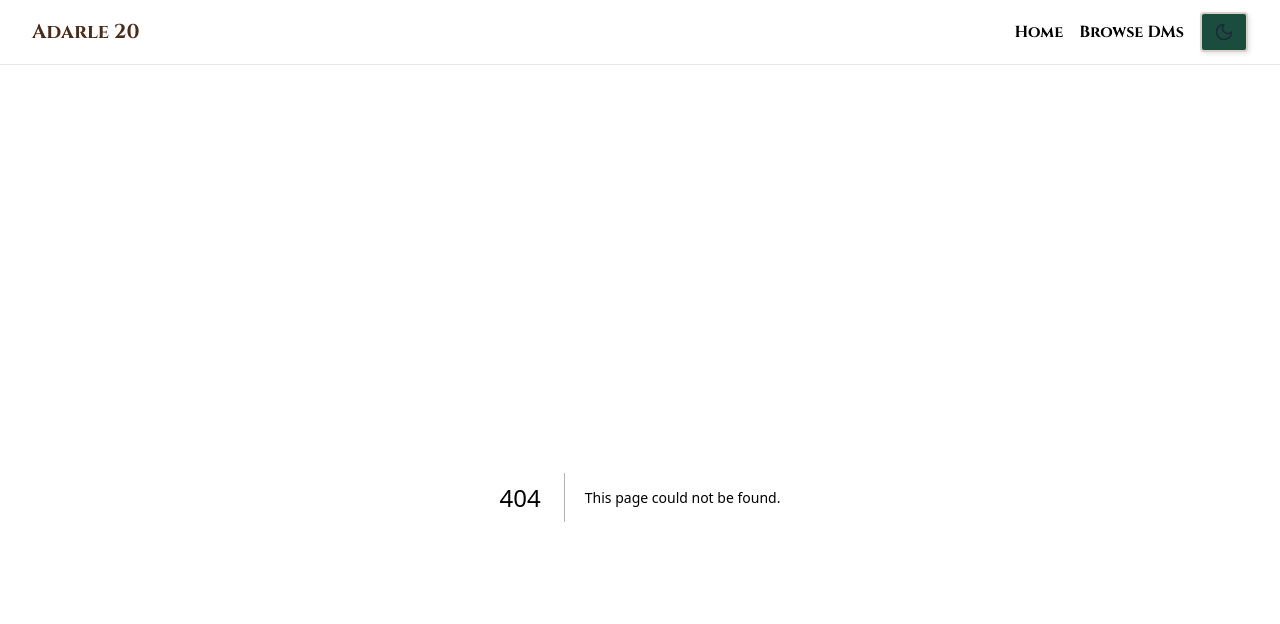
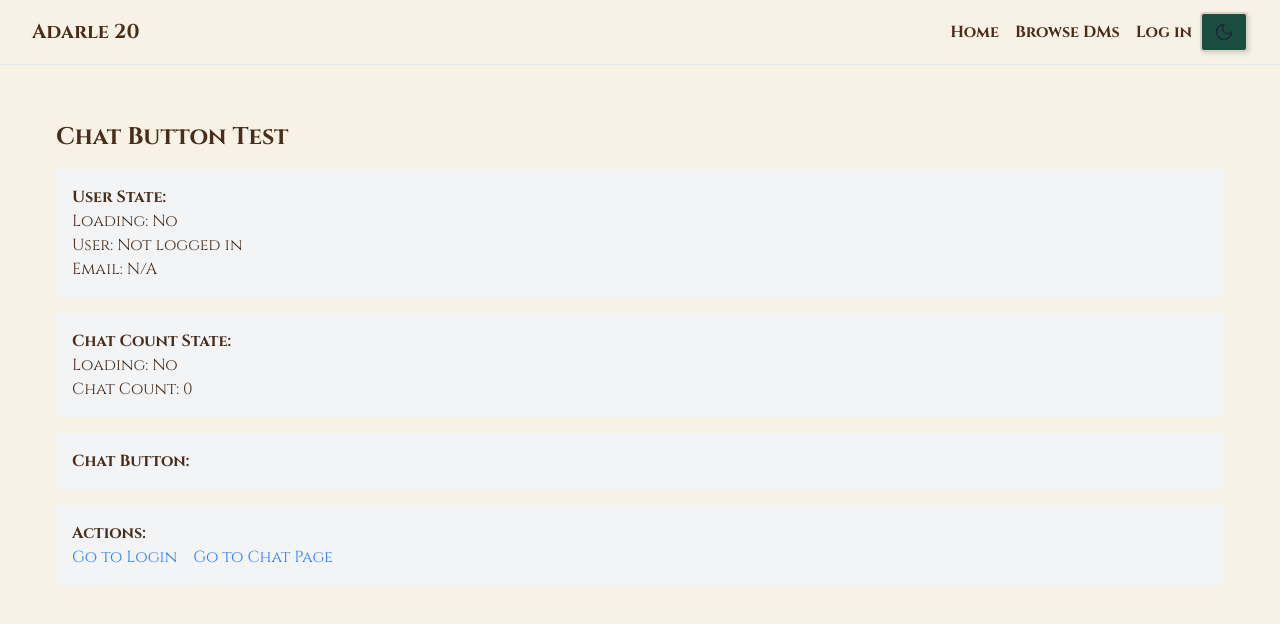
Before and after one commit to sidhantmathur/rpg-marketplace-strapi, a Next.js app: page /test-chat in a window 1280 px wide. Before the commit this address had no page. Shown: the top 624 px of the page. Built offline with nearby package versions, Linux system fonts and the light colour scheme; no server answers.

Commit message:
feat: add chat button to navbar with active chat count indicator

```diff
--- a/src/app/layout.tsx
+++ b/src/app/layout.tsx
@@ -1,8 +1,7 @@
 import type { Metadata } from "next";
 import { Geist, Geist_Mono } from "next/font/google";
 import "./globals.css";
-import ThemeToggle from "@/components/ThemeToggle";
-import Link from "next/link";
+import { Navbar } from "@/components/Navbar";
 import { Toaster } from "react-hot-toast";
 
 const geistSans = Geist({
@@ -59,32 +58,7 @@ export default function RootLayout({
             },
           }}
         />
-        <header className="border-b border-gray-200 dark:border-gray-700">
-          <div className="max-w-7xl mx-auto px-4 sm:px-6 lg:px-8">
-            <div className="flex justify-between items-center h-16">
-              <Link href="/" className="text-xl font-bold text-primary">
-                Adarle 20
-              </Link>
-              <div className="flex items-center gap-4">
-                <nav className="flex items-center gap-4">
-                  <Link
-                    href="/"
-                    className="text-ink hover:text-ink-light font-bold"
-                  >
-                    Home
-                  </Link>
-                  <Link
-                    href="/dms"
-                    className="text-ink hover:text-ink-light font-bold"
-                  >
-                    Browse DMs
-                  </Link>
-                </nav>
-                <ThemeToggle />
-              </div>
-            </div>
-          </div>
-        </header>
+        <Navbar />
         <main className="max-w-7xl mx-auto px-4 sm:px-6 lg:px-8 py-8">{children}</main>
       </body>
     </html>
--- a/src/app/page.tsx
+++ b/src/app/page.tsx
@@ -1,8 +1,6 @@
 "use client";
 
 import { useUser } from "@/hooks/useUser";
-import { SignOutButton } from "@/components/SignOutButton";
-import { ProfileButton } from "@/components/ProfileButton";
 import SessionSearch from "@/components/SessionSearch";
 import Link from "next/link";
 
@@ -13,18 +11,8 @@ export default function HomePage() {
 
   return (
     <main className="p-6 max-w-7xl mx-auto">
-      <div className="flex justify-between items-center mb-6">
+      <div className="mb-6">
         <h1 className="text-2xl font-bold text-primary">Adarle 20</h1>
-        {user ? (
-          <div className="flex gap-2">
-            <ProfileButton />
-            <SignOutButton />
-          </div>
-        ) : (
-          <Link href="/login" className="text-ink hover:text-ink-light">
-            Log in
-          </Link>
-        )}
       </div>
 
       {user ? (
--- /dev/null
+++ b/src/app/test-chat/page.tsx
@@ -0,0 +1,52 @@
+"use client";
+
+import { useUser } from "@/hooks/useUser";
+import { useChatCount } from "@/hooks/useChatCount";
+import { ChatButton } from "@/components/ChatButton";
+
+export default function TestChatPage() {
+  const { user, loading } = useUser();
+  const { chatCount, loading: chatCountLoading } = useChatCount();
+
+  return (
+    <div className="p-6">
+      <h1 className="text-2xl font-bold mb-4">Chat Button Test</h1>
+
+      <div className="space-y-4">
+        <div className="p-4 bg-gray-100 rounded">
+          <h2 className="font-bold">User State:</h2>
+          <p>Loading: {loading ? "Yes" : "No"}</p>
+          <p>User: {user ? "Logged in" : "Not logged in"}</p>
+          <p>Email: {user?.email || "N/A"}</p>
+        </div>
+
+        <div className="p-4 bg-gray-100 rounded">
+          <h2 className="font-bold">Chat Count State:</h2>
+          <p>Loading: {chatCountLoading ? "Yes" : "No"}</p>
+          <p>Chat Count: {chatCount}</p>
+        </div>
+
+        <div className="p-4 bg-gray-100 rounded">
+          <h2 className="font-bold">Chat Button:</h2>
+          <ChatButton />
+        </div>
+
+        <div className="p-4 bg-gray-100 rounded">
+          <h2 className="font-bold">Actions:</h2>
+          <a
+            href="/login"
+            className="text-blue-500 hover:underline mr-4"
+          >
+            Go to Login
+          </a>
+          <a
+            href="/chat"
+            className="text-blue-500 hover:underline"
+          >
+            Go to Chat Page
+          </a>
+        </div>
+      </div>
+    </div>
+  );
+}
--- /dev/null
+++ b/src/components/ChatButton.tsx
@@ -0,0 +1,62 @@
+"use client";
+
+import { useRouter } from "next/navigation";
+import { MessageCircle } from "lucide-react";
+import { useUser } from "@/hooks/useUser";
+import { useChatCount } from "@/hooks/useChatCount";
+
+interface ChatButtonProps {
+  className?: string;
+}
+
+export function ChatButton({ className = "" }: ChatButtonProps) {
+  const router = useRouter();
+  const { user, loading: userLoading } = useUser();
+  const { chatCount, loading: chatCountLoading } = useChatCount();
+
+  console.log("[ChatButton] Render state:", {
+    user: !!user,
+    userLoading,
+    chatCount,
+    chatCountLoading
+  });
+
+  const handleClick = () => {
+    console.log("[ChatButton] Navigating to chat page");
+    router.push("/chat");
+  };
+
+  if (userLoading || chatCountLoading) {
+    console.log("[ChatButton] Showing loading state");
+    return (
+      <button
+        disabled
+        className={`flex items-center gap-2 rounded-lg bg-gray-300 px-4 py-2 text-white cursor-not-allowed ${className}`}
+      >
+        <MessageCircle className="h-5 w-5" />
+        <span>Loading...</span>
+      </button>
+    );
+  }
+
+  if (!user) {
+    console.log("[ChatButton] No user, not rendering");
+    return null;
+  }
+
+  console.log("[ChatButton] Rendering chat button with count:", chatCount);
+  return (
+    <button
+      onClick={handleClick}
+      className={`flex items-center gap-2 rounded-lg bg-blue-500 px-4 py-2 text-white hover:bg-blue-600 relative ${className}`}
+    >
+      <MessageCircle className="h-5 w-5" />
+      <span>Chats</span>
+      {chatCount > 0 && (
+        <span className="absolute -top-2 -right-2 bg-red-500 text-white text-xs rounded-full h-5 w-5 flex items-center justify-center min-w-[20px]">
+          {chatCount > 99 ? "99+" : chatCount}
+        </span>
+      )}
+    </button>
+  );
+}
--- /dev/null
+++ b/src/components/Navbar.tsx
@@ -0,0 +1,66 @@
+"use client";
+
+import Link from "next/link";
+import { useUser } from "@/hooks/useUser";
+import { ProfileButton } from "@/components/ProfileButton";
+import { SignOutButton } from "@/components/SignOutButton";
+import { ChatButton } from "@/components/ChatButton";
+import ThemeToggle from "@/components/ThemeToggle";
+
+export function Navbar() {
+  const { user, loading } = useUser();
+
+  console.log("[Navbar] Render state:", {
+    user: !!user,
+    loading,
+    userEmail: user?.email
+  });
+
+  return (
+    <header className="border-b border-gray-200 dark:border-gray-700">
+      <div className="max-w-7xl mx-auto px-4 sm:px-6 lg:px-8">
+        <div className="flex justify-between items-center h-16">
+          <Link href="/" className="text-xl font-bold text-primary">
+            Adarle 20
+          </Link>
+          <div className="flex items-center gap-4">
+            <nav className="flex items-center gap-4">
+              <Link
+                href="/"
+                className="text-ink hover:text-ink-light font-bold"
+              >
+                Home
+              </Link>
+              <Link
+                href="/dms"
+                className="text-ink hover:text-ink-light font-bold"
+              >
+                Browse DMs
+              </Link>
+              {user && (
+                <ChatButton />
+              )}
+            </nav>
+            <div className="flex items-center gap-2">
+              {!loading && user && (
+                <>
+                  <ProfileButton />
+                  <SignOutButton />
+                </>
+              )}
+              {!loading && !user && (
+                <Link
+                  href="/login"
+                  className="text-ink hover:text-ink-light font-bold"
+                >
+                  Log in
+                </Link>
+              )}
+              <ThemeToggle />
+            </div>
+          </div>
+        </div>
+      </div>
+    </header>
+  );
+}
--- /dev/null
+++ b/src/hooks/useChatCount.ts
@@ -0,0 +1,54 @@
+import { useState, useEffect } from "react";
+import { useUser } from "@/hooks/useUser";
+import { supabase } from "@/lib/supabaseClient";
+
+export function useChatCount() {
+  const { user } = useUser();
+  const [chatCount, setChatCount] = useState<number>(0);
+  const [loading, setLoading] = useState(true);
+
+  useEffect(() => {
+    const loadChatCount = async () => {
+      if (!user) {
+        setChatCount(0);
+        setLoading(false);
+        return;
+      }
+
+      try {
+        setLoading(true);
+
+        const { data: { session } } = await supabase.auth.getSession();
+        if (!session?.access_token) {
+          setChatCount(0);
+          setLoading(false);
+          return;
+        }
+
+        const response = await fetch("/api/chats", {
+          method: "GET",
+          headers: {
+            "Content-Type": "application/json",
+            Authorization: `Bearer ${session.access_token}`,
+          },
+        });
+
+        if (response.ok) {
+          const { chats } = await response.json();
+          setChatCount(chats?.length || 0);
+        } else {
+          setChatCount(0);
+        }
+      } catch (error) {
+        console.error("[useChatCount] Error loading chat count:", error);
+        setChatCount(0);
+      } finally {
+        setLoading(false);
+      }
+    };
+
+    loadChatCount();
+  }, [user]);
+
+  return { chatCount, loading };
+}
```
